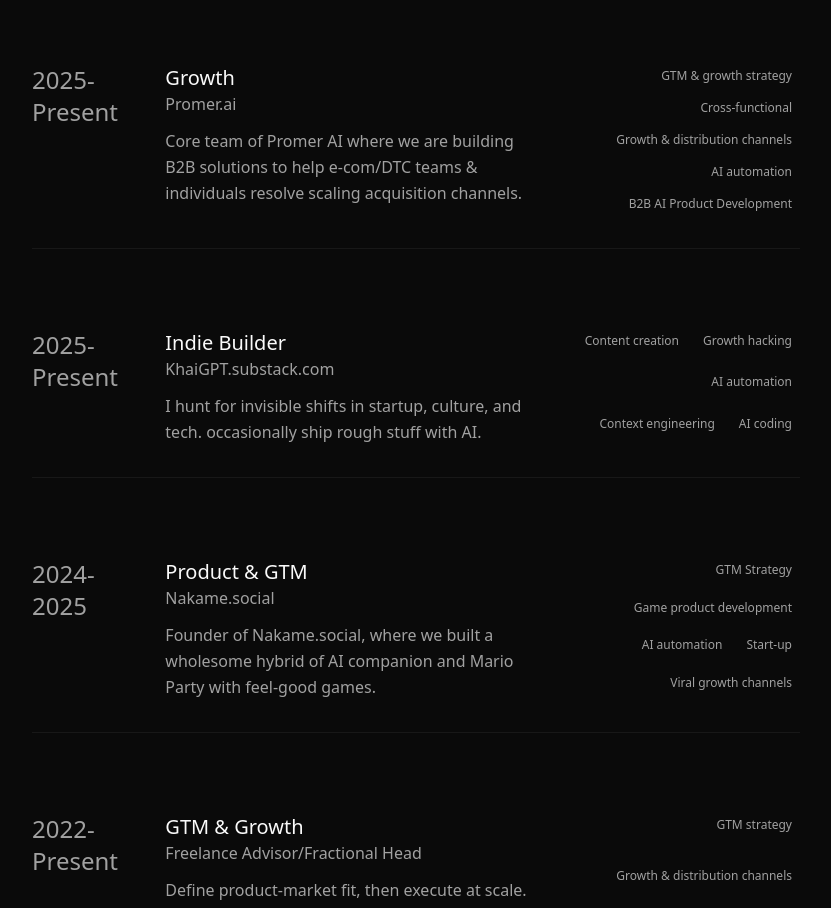
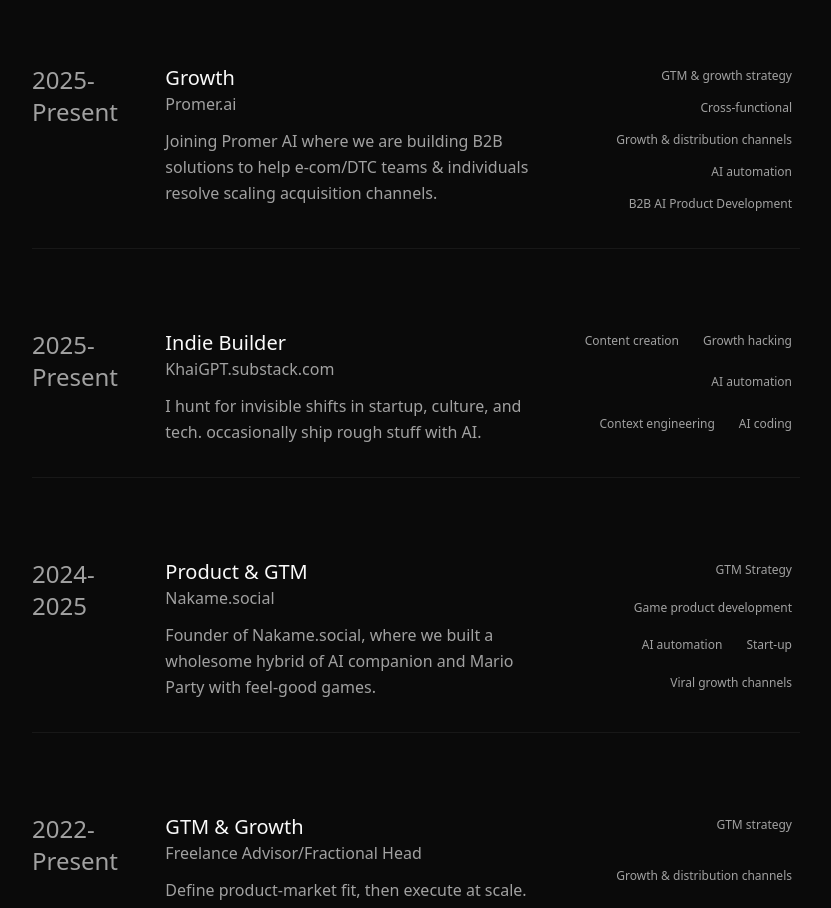
Before and after one commit to KhaiGPT/khaigpt-portfolio, a Next.js app: page / in a window 1280 px wide. Shown: the part 1000-1908 px from the top of the page, without its empty margins (224-1055 px from the left). Built offline with nearby package versions, Linux system fonts and the light colour scheme.

Commit message:
chore: sync main changes to khaigpt-portfolio
Update all files from main branch.

Co-authored-by: Khai <204661255+KhaiGPT@users.noreply.github.com>

```diff
--- a/app/page.tsx
+++ b/app/page.tsx
@@ -151,7 +151,7 @@ export default function Home() {
                   year: "2025-Present",
                   role: "Growth",
                   company: "Promer.ai",
-                  description: "Core team of Promer AI where we are building B2B solutions to help e-com/DTC teams & individuals resolve scaling acquisition channels.",
+                  description: "Joining Promer AI where we are building B2B solutions to help e-com/DTC teams & individuals resolve scaling acquisition channels.",
                   tech: ["GTM & growth strategy", "Cross-functional", "Growth & distribution channels", "AI automation", "B2B AI Product Development"],
                 },
                 {
```
